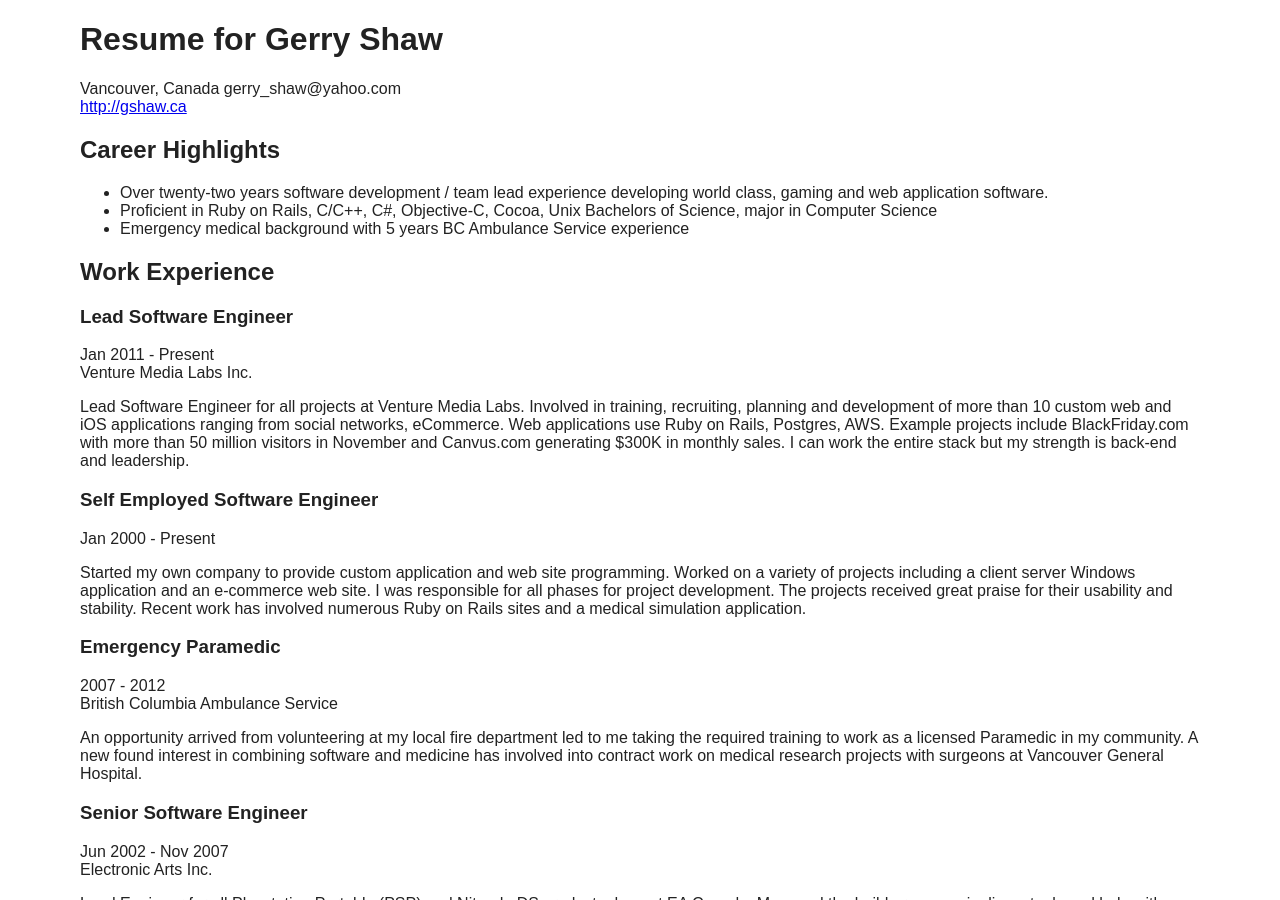
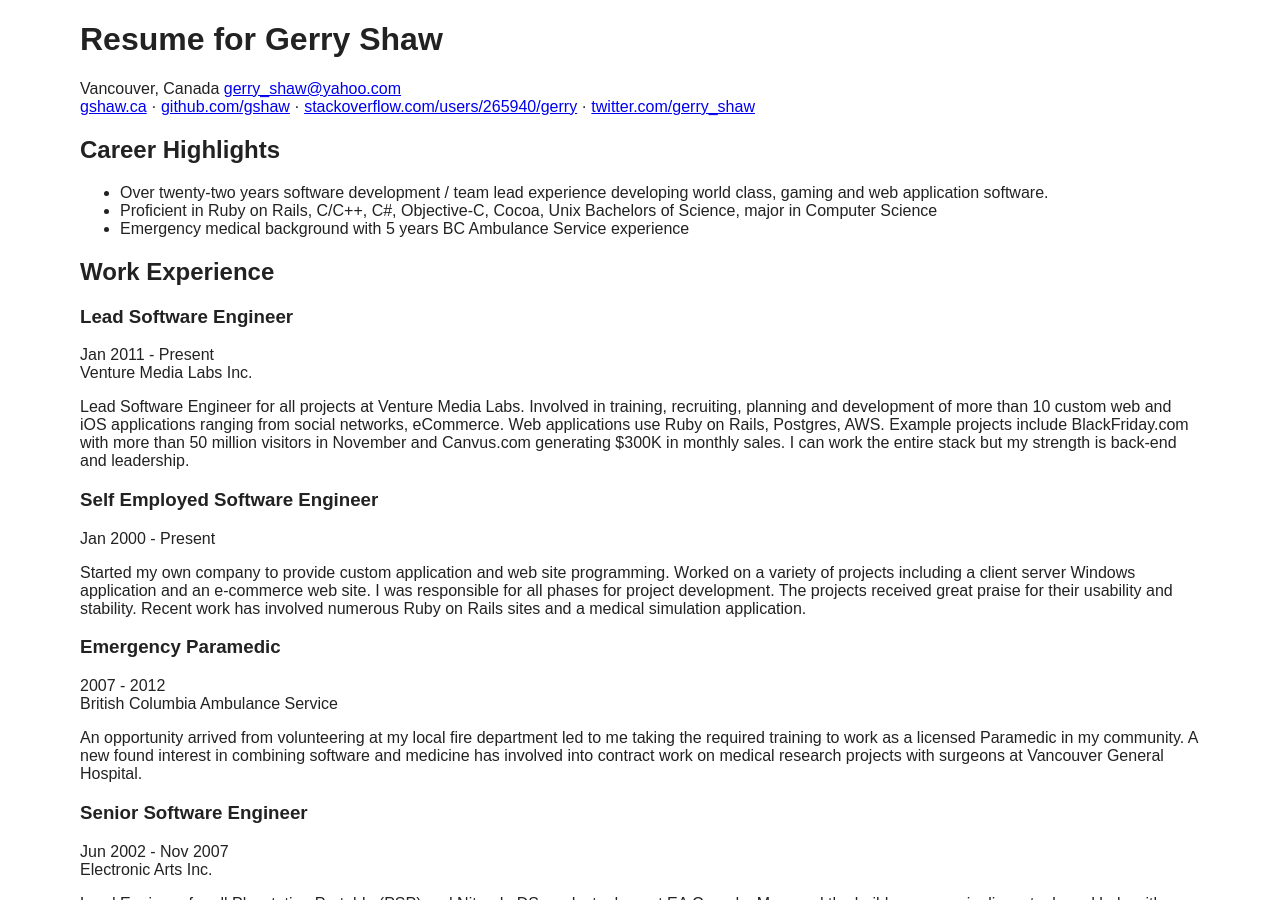
Before and after one commit to gshaw/gshaw.github.io, a Jekyll site: the page built from resume.md, in a window 1280 px wide and 900 px high. Built offline with Jekyll 4.4.1, drawn with Linux system fonts in a browser that asks for light colours.

Commit message:
Add additional links for resume

```diff
--- a/resume.md
+++ b/resume.md
@@ -4,8 +4,8 @@ title: Resume for Gerry Shaw
 ---
 
 Vancouver, Canada
-gerry_shaw@yahoo.com
-[http://gshaw.ca](http://gshaw.ca)
+[gerry_shaw@yahoo.com](mailto:gerry_shaw@yahoo.com)
+[gshaw.ca](http://gshaw.ca) &middot; [github.com/gshaw](https://github.com/gshaw) &middot; [stackoverflow.com/users/265940/gerry](http://stackoverflow.com/users/265940/gerry) &middot; [twitter.com/gerry_shaw](https://twitter.com/gerry_shaw)
 
 ## Career Highlights
 
```
Also changed, not shown: 1 other file.
